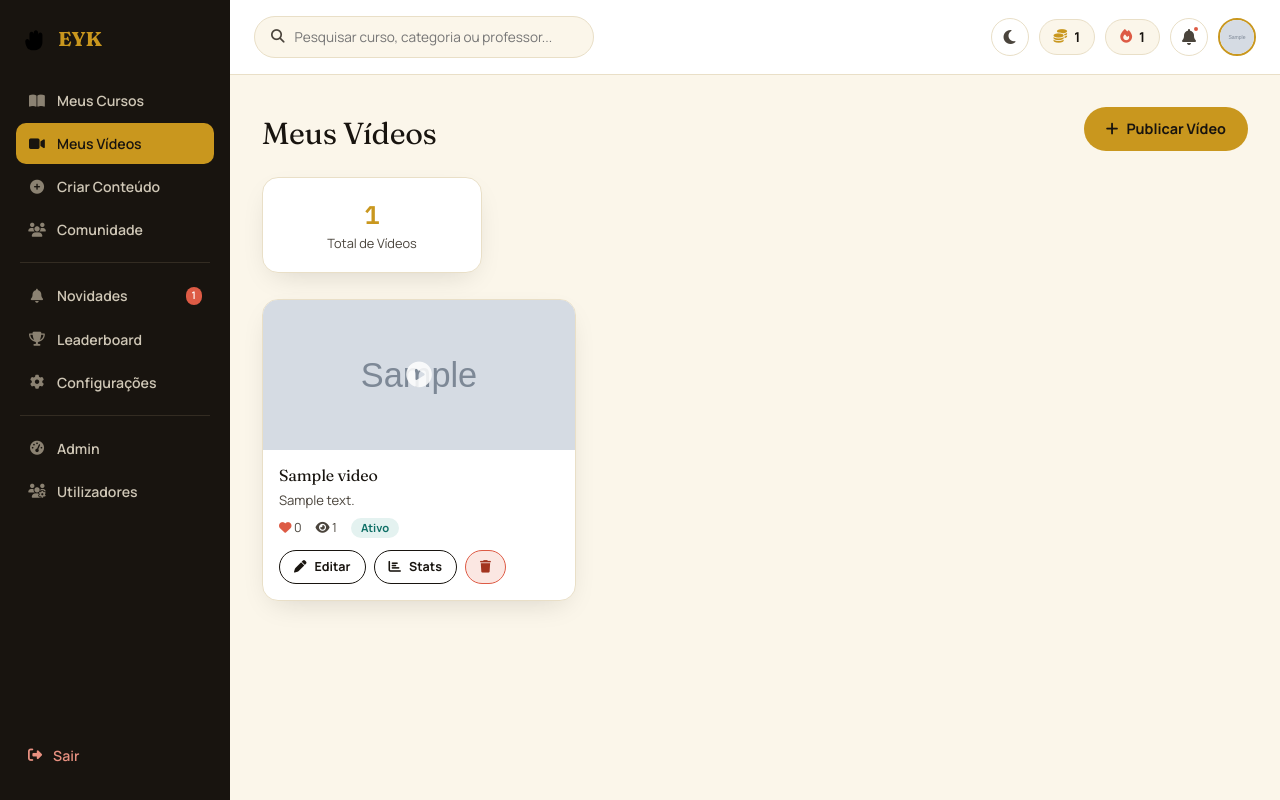
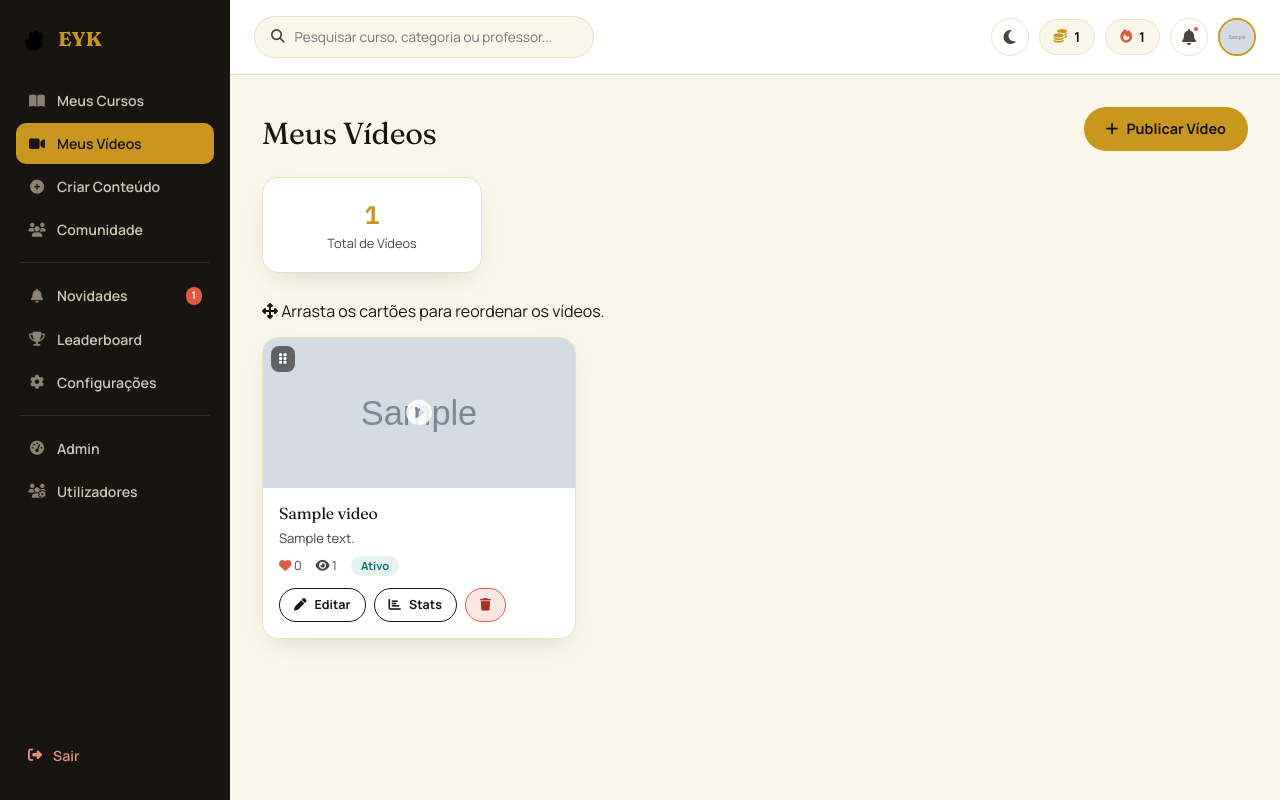
Before and after one commit to TransFortechAO/EYK, a Django app: page /professor/meus-videos/ in a window 1280 px wide. Run offline with Django 5.2, Linux system fonts and the light colour scheme; a user stored in the database is signed in; tables that the repository leaves empty hold one stand-in row (values such as "Sample post"); grey boxes marked "Sample" are stand-in pictures; parts of the project's set-up code (start-up, migrations or seed data) failed here and were passed over.

Commit message:
UX profissional (fase 3): drag-and-drop (upload de ficheiros + reordenar videos)
static/js/dropzone.js melhora todos os <input type="file"> existentes
(thumbnails de curso/video, ficheiro de video, fotos de perfil) para
aceitarem arrastar-e-largar, com indicacao visual .upload-box e
destaque no dragover -- sem alterar nenhum backend, e' o mesmo input
de sempre.

Reordenar "Meus Videos": novo campo Video.ordem (migracao), endpoint
professores:reordenar-videos, e static/js/reorder.js (HTML5 Drag and
Drop API nativa, sem dependencia nova) que atualiza a ordem no
backend ao soltar.

Verificado via Playwright: reordenar 3 videos persiste corretamente
apos reload, e largar um ficheiro no dropzone associa-o ao input real.

```diff
--- a/EYK/accounts/templates/accounts/completar_perfil_aluno.html
+++ b/EYK/accounts/templates/accounts/completar_perfil_aluno.html
@@ -15,6 +15,7 @@
             <div class="form-field" style="text-align:center;">
                 <label for="{{ form.foto.id_for_label }}" style="text-align:left; display:block;">{{ form.foto.label }}</label>
                 {{ form.foto }}
+                <div class="upload-box" aria-hidden="true"><i class="fas fa-cloud-upload-alt"></i> Arrasta uma foto para aqui ou clica em "Escolher ficheiro"</div>
                 <img id="preview-img" src="#" alt="Pré-visualização" style="width:100px;height:100px;border-radius:50%;object-fit:cover;border:3px solid var(--gold);display:none;margin:12px auto 0;">
             </div>
             <div class="form-field"><label for="{{ form.bio.id_for_label }}">{{ form.bio.label }}</label>{{ form.bio }}</div>
@@ -41,3 +42,7 @@ document.querySelector('input[type=file]').addEventListener('change', function(e
 });
 </script>
 {% endblock %}
+
+{% block extra_scripts %}
+<script src="{% static 'js/dropzone.js' %}"></script>
+{% endblock %}
--- a/EYK/accounts/templates/accounts/completar_perfil_professor.html
+++ b/EYK/accounts/templates/accounts/completar_perfil_professor.html
@@ -16,6 +16,7 @@
             <div class="form-field" style="text-align:center;">
                 <label for="{{ form.foto.id_for_label }}" style="text-align:left; display:block;">{{ form.foto.label }}</label>
                 {{ form.foto }}
+                <div class="upload-box" aria-hidden="true"><i class="fas fa-cloud-upload-alt"></i> Arrasta uma foto para aqui ou clica em "Escolher ficheiro"</div>
                 <img id="preview-img" src="#" alt="Pré-visualização" style="width:100px;height:100px;border-radius:50%;object-fit:cover;border:3px solid var(--gold);display:none;margin:12px auto 0;">
             </div>
             <div class="form-field"><label for="{{ form.nome_publico.id_for_label }}">{{ form.nome_publico.label }}</label>{{ form.nome_publico }}</div>
@@ -41,3 +42,7 @@ document.querySelector('input[type=file]').addEventListener('change', function(e
 });
 </script>
 {% endblock %}
+
+{% block extra_scripts %}
+<script src="{% static 'js/dropzone.js' %}"></script>
+{% endblock %}
--- a/EYK/alunos/templates/alunos/configuracoes.html
+++ b/EYK/alunos/templates/alunos/configuracoes.html
@@ -14,6 +14,7 @@
             <div class="form-field">
                 <label for="{{ form.foto.id_for_label }}">{{ form.foto.label }}</label>
                 {{ form.foto }}
+                <div class="upload-box" aria-hidden="true"><i class="fas fa-cloud-upload-alt"></i> Arrasta uma foto para aqui ou clica em "Escolher ficheiro"</div>
                 {% if aluno.foto %}<img loading="lazy" src="{{ aluno.foto.url }}" class="avatar-fallback" style="width:70px;height:70px;object-fit:cover;margin-top:10px;">{% endif %}
             </div>
             <div class="form-field"><label for="{{ form.bio.id_for_label }}">{{ form.bio.label }}</label>{{ form.bio }}</div>
@@ -28,3 +29,7 @@
     </div>
 </div>
 {% endblock %}
+
+{% block extra_scripts %}
+<script src="{% static 'js/dropzone.js' %}"></script>
+{% endblock %}
--- a/EYK/professores/models.py
+++ b/EYK/professores/models.py
@@ -23,6 +23,10 @@ class Video(models.Model):
     thumbnail = models.ImageField(upload_to='videos/thumbs/', null=True, blank=True)
     criado_em = models.DateTimeField(auto_now_add=True)
     ativo = models.BooleanField(default=True)
+    ordem = models.PositiveIntegerField(default=0)
+
+    class Meta:
+        ordering = ['ordem', '-criado_em']
 
     def __str__(self):
         return self.titulo
--- a/EYK/professores/templates/professores/configuracoes.html
+++ b/EYK/professores/templates/professores/configuracoes.html
@@ -14,6 +14,7 @@
             <div class="form-field">
                 <label for="{{ form.foto.id_for_label }}">{{ form.foto.label }}</label>
                 {{ form.foto }}
+                <div class="upload-box" aria-hidden="true"><i class="fas fa-cloud-upload-alt"></i> Arrasta uma foto para aqui ou clica em "Escolher ficheiro"</div>
                 {% if professor.foto %}<img loading="lazy" src="{{ professor.foto.url }}" class="avatar-fallback" style="width:70px;height:70px;object-fit:cover;margin-top:10px;">{% endif %}
             </div>
             <div class="form-field"><label for="{{ form.nome_publico.id_for_label }}">{{ form.nome_publico.label }}</label>{{ form.nome_publico }}</div>
@@ -42,3 +43,7 @@
     </div>
 </div>
 {% endblock %}
+
+{% block extra_scripts %}
+<script src="{% static 'js/dropzone.js' %}"></script>
+{% endblock %}
--- a/EYK/professores/templates/professores/criar_curso.html
+++ b/EYK/professores/templates/professores/criar_curso.html
@@ -28,6 +28,7 @@
             <div class="form-field">
                 <label for="{{ form.thumbnail.id_for_label }}">{{ form.thumbnail.label }}</label>
                 {{ form.thumbnail }}
+                <div class="upload-box" aria-hidden="true"><i class="fas fa-cloud-upload-alt"></i> Arrasta uma imagem para aqui ou clica em "Escolher ficheiro"</div>
                 {% if curso and curso.thumbnail %}
                     <div style="margin-top:10px;">
                         <img loading="lazy" src="{{ curso.thumbnail.url }}" style="max-height:120px;border-radius:8px;">
@@ -47,3 +48,7 @@
     </div>
 </div>
 {% endblock %}
+
+{% block extra_scripts %}
+<script src="{% static 'js/dropzone.js' %}"></script>
+{% endblock %}
--- a/EYK/professores/templates/professores/criar_video.html
+++ b/EYK/professores/templates/professores/criar_video.html
@@ -19,6 +19,7 @@
             <div class="form-field">
                 <label for="{{ form.arquivo.id_for_label }}">{{ form.arquivo.label }}</label>
                 {{ form.arquivo }}
+                <div class="upload-box" aria-hidden="true"><i class="fas fa-film"></i> Arrasta um vídeo para aqui ou clica em "Escolher ficheiro"</div>
             </div>
             <div class="form-field">
                 <label for="{{ form.url_externa.id_for_label }}">{{ form.url_externa.label }}</label>
@@ -28,6 +29,7 @@
             <div class="form-field">
                 <label for="{{ form.thumbnail.id_for_label }}">{{ form.thumbnail.label }}</label>
                 {{ form.thumbnail }}
+                <div class="upload-box" aria-hidden="true"><i class="fas fa-cloud-upload-alt"></i> Arrasta uma imagem para aqui ou clica em "Escolher ficheiro"</div>
                 {% if video and video.thumbnail %}
                     <img loading="lazy" src="{{ video.thumbnail.url }}" style="max-height:100px;border-radius:8px;margin-top:8px;">
                 {% endif %}
@@ -44,3 +46,7 @@
     </div>
 </div>
 {% endblock %}
+
+{% block extra_scripts %}
+<script src="{% static 'js/dropzone.js' %}"></script>
+{% endblock %}
--- a/EYK/professores/templates/professores/meus_videos.html
+++ b/EYK/professores/templates/professores/meus_videos.html
@@ -15,21 +15,25 @@
 </div>
 
 {% if videos_data %}
-<div class="grid grid-3">
+<p class="hint" style="margin-bottom:14px;"><i class="fas fa-arrows-alt" aria-hidden="true"></i> Arrasta os cartões para reordenar os vídeos.</p>
+<div id="videos-grid" class="grid grid-3">
     {% for item in videos_data %}
-    <div class="card course-card">
-        <div class="course-thumb" style="{% if item.video.thumbnail %}background-image:url('{{ item.video.thumbnail.url }}');{% endif %}"><div class="play"><i class="fas fa-play-circle"></i></div></div>
+    <div class="card course-card" draggable="true" data-video-id="{{ item.video.id }}" tabindex="0" aria-label="{{ item.video.titulo }}, arrastar para reordenar">
+        <div class="course-thumb" style="{% if item.video.thumbnail %}background-image:url('{{ item.video.thumbnail.url }}');{% endif %}">
+            <div class="play"><i class="fas fa-play-circle" aria-hidden="true"></i></div>
+            <span style="position:absolute; top:8px; left:8px; background:rgba(0,0,0,.55); color:#fff; border-radius:8px; padding:4px 8px; font-size:.75rem; cursor:grab;" aria-hidden="true"><i class="fas fa-grip-vertical"></i></span>
+        </div>
         <div class="course-body">
             <h4>{{ item.video.titulo }}</h4>
             {% if item.video.descricao %}<p style="color:var(--ink-soft); font-size:.82rem; margin:6px 0;">{{ item.video.descricao|truncatewords:14 }}</p>{% endif %}
             <div class="course-meta" style="gap:14px;">
-                <span><i class="fas fa-heart" style="color:var(--coral);"></i> {{ item.likes }}</span>
-                <span><i class="fas fa-eye"></i> {{ item.visualizacoes }}</span>
+                <span><i class="fas fa-heart" style="color:var(--coral);" aria-hidden="true"></i> {{ item.likes }}</span>
+                <span><i class="fas fa-eye" aria-hidden="true"></i> {{ item.visualizacoes }}</span>
                 {% if item.video.ativo %}<span class="badge badge-teal">Ativo</span>{% else %}<span class="badge badge-coral">Inativo</span>{% endif %}
             </div>
             <div style="display:flex; gap:8px; margin-top:12px; flex-wrap:wrap;">
-                <a href="{% url 'professores:editar-video' item.video.id %}" class="btn btn-outline btn-sm"><i class="fas fa-pen"></i> Editar</a>
-                <a href="{% url 'professores:engajamento-video' item.video.id %}" class="btn btn-outline btn-sm"><i class="fas fa-chart-bar"></i> Stats</a>
+                <a href="{% url 'professores:editar-video' item.video.id %}" class="btn btn-outline btn-sm"><i class="fas fa-pen" aria-hidden="true"></i> Editar</a>
+                <a href="{% url 'professores:engajamento-video' item.video.id %}" class="btn btn-outline btn-sm"><i class="fas fa-chart-bar" aria-hidden="true"></i> Stats</a>
                 <a href="{% url 'professores:deletar-video' item.video.id %}" class="btn btn-danger btn-sm" aria-label="Eliminar vídeo {{ item.video.titulo }}"><i class="fas fa-trash" aria-hidden="true"></i></a>
             </div>
         </div>
@@ -44,3 +48,17 @@
 </div>
 {% endif %}
 {% endblock %}
+
+{% block extra_scripts %}
+<script src="{% static 'js/dropzone.js' %}"></script>
+<script src="{% static 'js/reorder.js' %}"></script>
+<script>
+    initReorder({
+        gridId: 'videos-grid',
+        itemSelector: '.course-card',
+        idAttr: 'videoId',
+        url: '{% url "professores:reordenar-videos" %}',
+        fieldName: 'ordem[]',
+    });
+</script>
+{% endblock %}
--- a/EYK/professores/urls.py
+++ b/EYK/professores/urls.py
@@ -4,7 +4,7 @@ from .views import (
     editar_curso, deletar_curso, engajamento_curso,
     meus_videos, upload_video, editar_video, deletar_video, engajamento_video,
     reagir_video, configuracoes_professor, apagar_conta_professor,
-    toggle_seguir,
+    toggle_seguir, reordenar_videos,
 )
 
 app_name = 'professores'
@@ -29,6 +29,7 @@ urlpatterns = [
     path('deletar-video/<int:video_id>/', deletar_video, name='deletar-video'),
     path('engajamento-video/<int:video_id>/', engajamento_video, name='engajamento-video'),
     path('reagir-video/<int:video_id>/', reagir_video, name='reagir-video'),
+    path('reordenar-videos/', reordenar_videos, name='reordenar-videos'),
 
     # Seguir
     path('seguir/<int:professor_id>/', toggle_seguir, name='seguir'),
--- a/EYK/professores/views.py
+++ b/EYK/professores/views.py
@@ -203,7 +203,7 @@
     if not professor:
         return redirect('accounts:login')
 
-    videos = Video.objects.filter(professor=professor).order_by('-criado_em')
+    videos = Video.objects.filter(professor=professor)
     videos_data = []
     for video in videos:
         videos_data.append({
@@ -216,6 +216,24 @@
         'videos_data': videos_data,
         'professor': professor,
     })
+
+
+@login_required
+@require_POST
+def reordenar_videos(request):
+    professor = get_professor_or_403(request)
+    if not professor:
+        return JsonResponse({'erro': 'Perfil de professor não encontrado.'}, status=403)
+
+    ids = request.POST.getlist('ordem[]')
+    videos_por_id = {v.id: v for v in Video.objects.filter(professor=professor, id__in=ids)}
+    for posicao, video_id in enumerate(ids):
+        video = videos_por_id.get(int(video_id))
+        if video:
+            video.ordem = posicao
+            video.save(update_fields=['ordem'])
+
+    return JsonResponse({'ok': True})
 
 
 @login_required
--- /dev/null
+++ b/EYK/static/js/dropzone.js
@@ -0,0 +1,26 @@
+(function () {
+    function enhance(input) {
+        var container = input.closest('.form-field') || input.parentElement;
+        if (!container) return;
+
+        container.addEventListener('dragover', function (e) {
+            e.preventDefault();
+            container.classList.add('dropzone-active');
+        });
+        container.addEventListener('dragleave', function () {
+            container.classList.remove('dropzone-active');
+        });
+        container.addEventListener('drop', function (e) {
+            e.preventDefault();
+            container.classList.remove('dropzone-active');
+            if (e.dataTransfer.files.length) {
+                input.files = e.dataTransfer.files;
+                input.dispatchEvent(new Event('change', { bubbles: true }));
+            }
+        });
+    }
+
+    document.addEventListener('DOMContentLoaded', function () {
+        document.querySelectorAll('input[type="file"]').forEach(enhance);
+    });
+})();
--- /dev/null
+++ b/EYK/static/js/reorder.js
@@ -0,0 +1,70 @@
+function initReorder(opts) {
+    var grid = document.getElementById(opts.gridId);
+    if (!grid) return;
+
+    function getCookie(name) {
+        var match = document.cookie.match('(^|;)\\s*' + name + '\\s*=\\s*([^;]+)');
+        return match ? decodeURIComponent(match[2]) : '';
+    }
+
+    var dragging = null;
+
+    grid.querySelectorAll(opts.itemSelector).forEach(function (item) {
+        item.addEventListener('dragstart', function () {
+            dragging = item;
+            item.classList.add('dragging');
+        });
+        item.addEventListener('dragend', function () {
+            item.classList.remove('dragging');
+            dragging = null;
+            saveOrder();
+        });
+    });
+
+    grid.addEventListener('dragover', function (e) {
+        e.preventDefault();
+        var after = getItemAfter(e.clientY, e.clientX);
+        if (!dragging) return;
+        if (after == null) {
+            grid.appendChild(dragging);
+        } else {
+            grid.insertBefore(dragging, after);
+        }
+    });
+
+    function getItemAfter(y, x) {
+        var items = Array.prototype.slice.call(grid.querySelectorAll(opts.itemSelector + ':not(.dragging)'));
+        var closest = { offset: Number.NEGATIVE_INFINITY, element: null };
+        items.forEach(function (child) {
+            var box = child.getBoundingClientRect();
+            var offsetY = y - box.top - box.height / 2;
+            if (Math.abs(offsetY) < 40) {
+                var offsetX = x - box.left - box.width / 2;
+                if (offsetX < 0 && offsetX > closest.offset) {
+                    closest = { offset: offsetX, element: child };
+                }
+            }
+        });
+        return closest.element;
+    }
+
+    function saveOrder() {
+        var ids = Array.prototype.map.call(grid.querySelectorAll(opts.itemSelector), function (el) {
+            return el.dataset[opts.idAttr];
+        });
+        var body = new URLSearchParams();
+        ids.forEach(function (id) { body.append(opts.fieldName, id); });
+
+        fetch(opts.url, {
+            method: 'POST',
+            headers: { 'X-CSRFToken': getCookie('csrftoken') },
+            body: body,
+        }).then(function (r) {
+            if (r.ok && window.showToast) {
+                window.showToast('Ordem atualizada.', 'success');
+            }
+        }).catch(function () {
+            if (window.showToast) window.showToast('Não foi possível guardar a nova ordem.', 'error');
+        });
+    }
+}
--- a/EYK/templates/partials/_design_system.html
+++ b/EYK/templates/partials/_design_system.html
@@ -181,6 +181,8 @@ img{max-width:100%;}
 
 .course-card{overflow:hidden; transition:.2s;}
 .course-card:hover{transform:translateY(-3px); box-shadow:0 16px 34px -14px rgba(24,20,15,.28);}
+.course-card[draggable="true"]{cursor:grab;}
+.course-card.dragging{opacity:.4; cursor:grabbing;}
 .course-thumb{position:relative; height:150px; background:linear-gradient(135deg,#2b251d,#463a26); background-size:cover; background-position:center;}
 .course-thumb .play{position:absolute; inset:0; display:flex; align-items:center; justify-content:center; color:#fff; opacity:.85; font-size:1.6rem;}
 .course-body{padding:16px;}
@@ -209,6 +211,9 @@ table.data-table tr:hover td{background:var(--cream);}
 .upload-box i{color:var(--gold); font-size:1.4rem;}
 .upload-box.required{border-color:var(--teal); background:var(--teal-dim);}
 .upload-box.required i{color:var(--teal);}
+.dropzone-active .upload-box, .dropzone-active input[type="file"]{
+  outline:2px dashed var(--gold); outline-offset:4px; background:var(--gold-dim); border-radius:14px;
+}
 
 .tabs{display:flex; gap:6px; border-bottom:1px solid var(--border); margin-bottom:24px; flex-wrap:wrap;}
 .tabs a, .tabs button{background:none; border:none; padding:12px 4px; margin-right:22px; font-weight:700; color:var(--ink-soft); border-bottom:2px solid transparent; font-size:.92rem; text-decoration:none;}
```
Also changed, not shown: EYK/professores/migrations/0004_alter_video_options_video_ordem.py (added).
